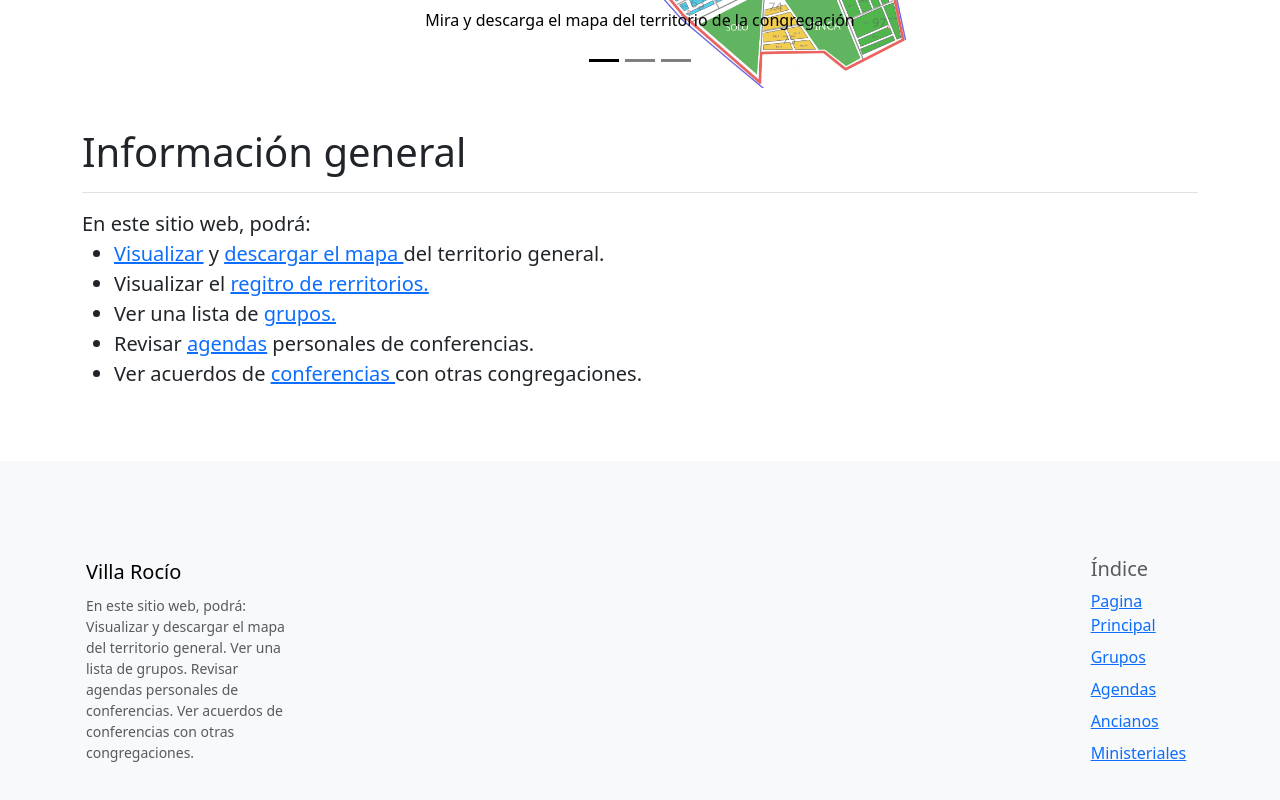
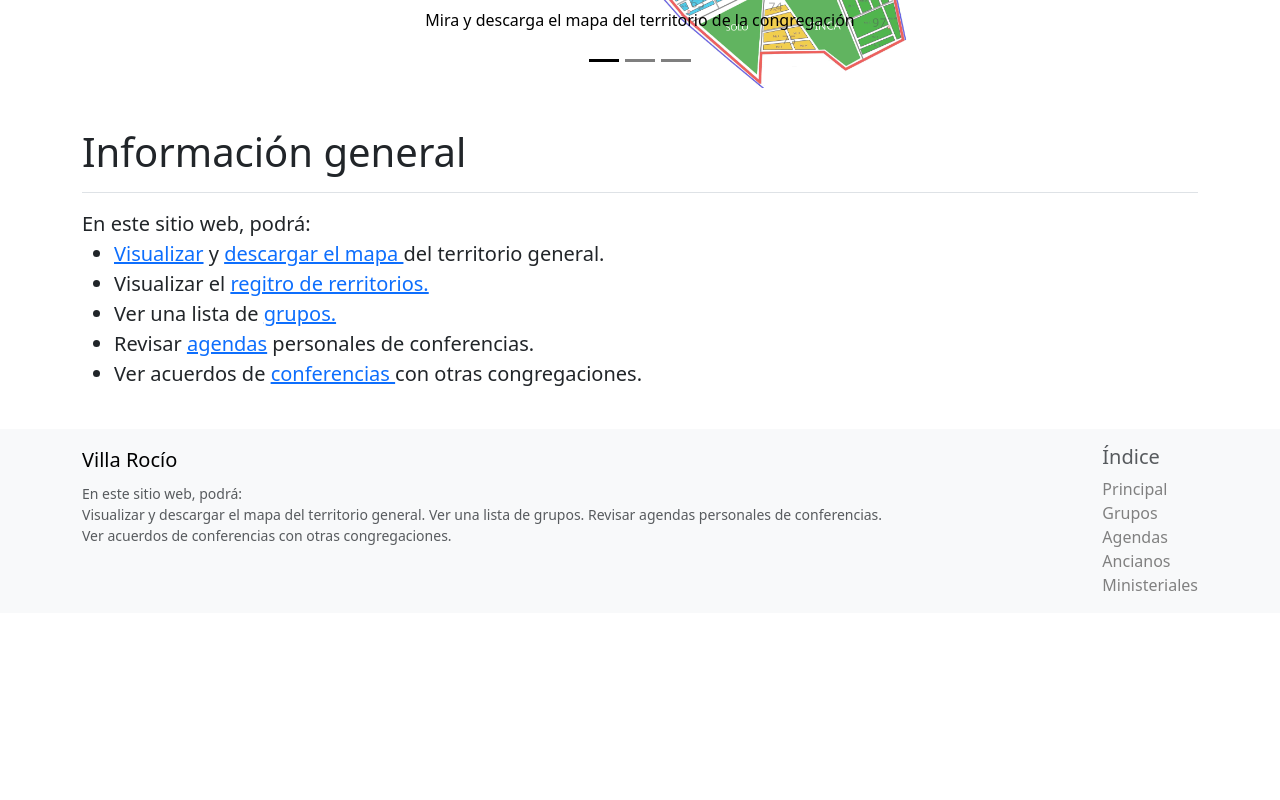
Before and after one commit to luisdy1972/villarocio.app, a Vue app: page / in a window 1280 px wide. Shown: the part 456-1256 px from the top of the page. After the commit the page ends 1069 px from the top, so only its background shows below. Built offline with nearby package versions, Linux system fonts and the light colour scheme.

Commit message:
ajustando-footer

```diff
--- a/src/view/Layout.vue
+++ b/src/view/Layout.vue
@@ -58,7 +58,7 @@
 	<div style="margin-top: 4rem">
 		<RouterView></RouterView>
 	</div>
-	<footer class="bd-footer py-4 py-md-5 mt-5 bg-body-tertiary">
+	<!-- <footer class="bd-footer py-4 py-md-5 mt-5 bg-body-tertiary">
 		<div class="container py-4 py-md-5 px-4 px-md-3 text-body-secondary">
 			<div class="d-flex justify-content-between">
 				<div class="">
@@ -100,14 +100,56 @@
 				</div>
 			</div>
 		</div>
+	</footer> -->
+	<footer class="bg-body-tertiary pt-3">
+		<div class="container text-body-secondary">
+			<div class="d-flex justify-content-between">
+				<div class="">
+					<a
+						class="d-inline-flex align-items-center mb-2 text-body-emphasis text-decoration-none"
+						href="/"
+						aria-label="Bootstrap"
+					>
+						<span class="fs-5">Villa Rocío</span>
+					</a>
+					<ul class="list-unstyled small">
+						<li class="mb-2 parrafo-futher">
+							En este sitio web, podrá: <br />
+							Visualizar y descargar el mapa del territorio general. Ver una
+							lista de grupos. Revisar agendas personales de conferencias. Ver
+							acuerdos de conferencias con otras congregaciones.
+						</li>
+					</ul>
+				</div>
+				<div class="">
+					<h5>Índice</h5>
+					<ul class="list-unstyled">
+						<li class="">
+							<a href="/">Principal</a>
+						</li>
+						<li class="text-decoration-none">
+							<RouterLink to="/grupos">Grupos</RouterLink>
+						</li>
+						<li class="text-decoration-none">
+							<RouterLink to="/agenda">Agendas</RouterLink>
+						</li>
+						<li class="text-decoration-none">
+							<RouterLink to="/agenda/ancianos">Ancianos</RouterLink>
+						</li>
+						<li class="text-decoration-none">
+							<RouterLink to="/agenda/ministeriales">Ministeriales</RouterLink>
+						</li>
+					</ul>
+				</div>
+			</div>
+		</div>
 	</footer>
 </template>
 
 <style scoped>
-.logoVR {
-	margin: 0;
-	padding: 0;
-	height: 2.5rem;
+li > a {
+	text-decoration: none;
+	color: gray;
 }
 
 h1 {
@@ -116,15 +158,19 @@ h1 {
 	font-size: 2rem;
 }
 
-.titulo-principal {
-	margin: 0;
-	color: black;
-	text-decoration: none;
-}
 .boton-navegacion {
 	color: #62bee8;
 }
 .parrafo-futher {
-	max-width: 20%;
+	max-width: 80%;
+}
+.logoVR {
+	margin: 0;
+	padding: 0;
+	height: 2.5rem;
+}
+
+.boton-navegacion {
+	color: #62bee8;
 }
 </style>
```
